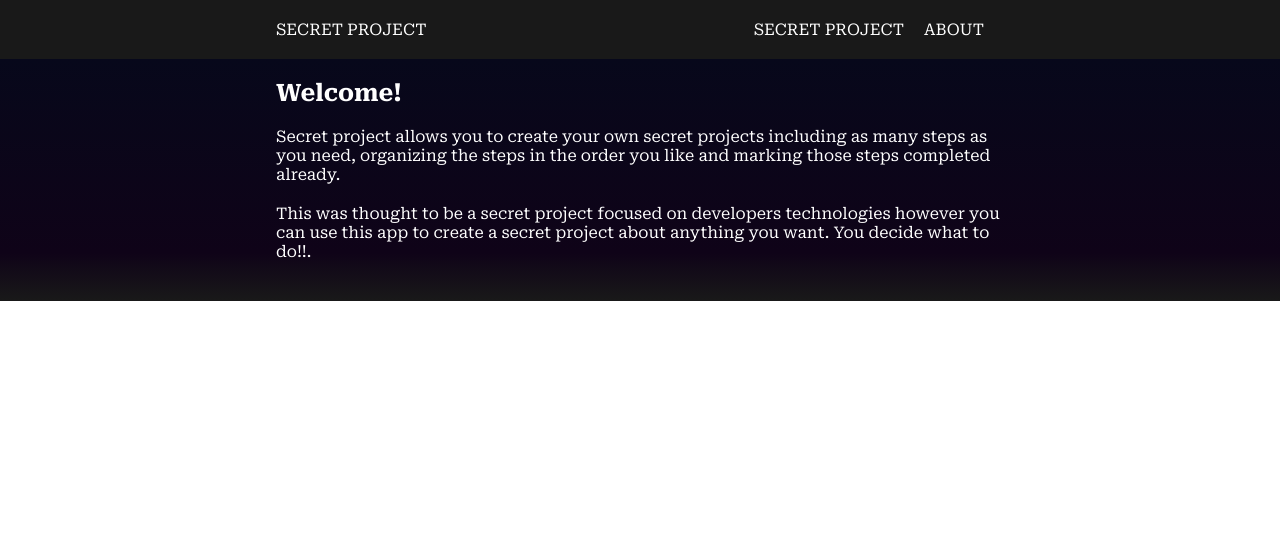
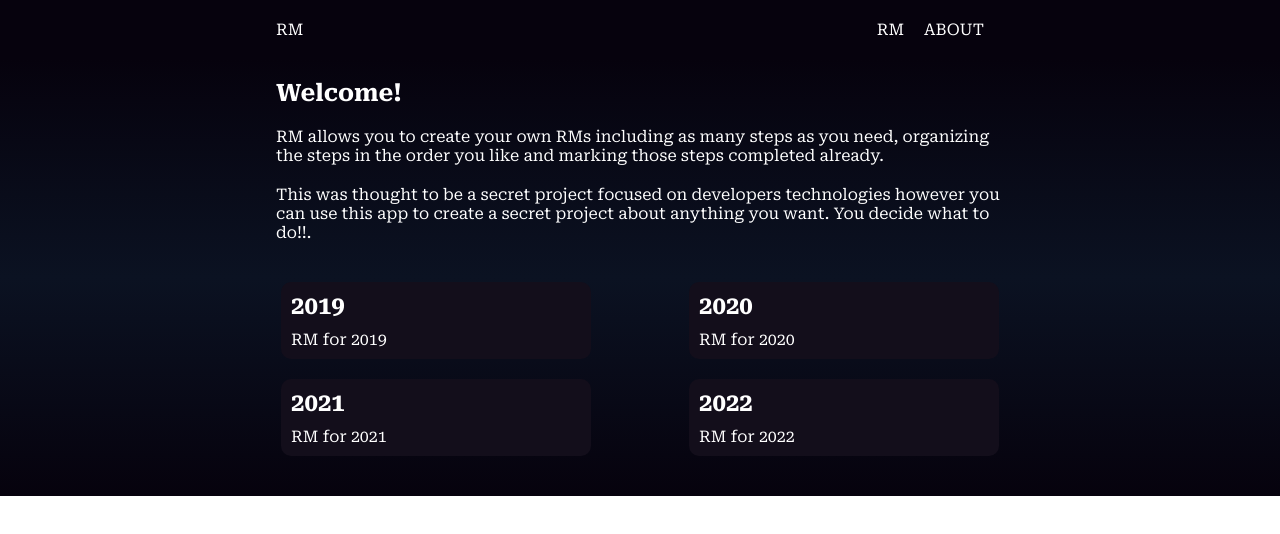
Before and after one commit to borjgd/r-m, a Vue app: page /#/ in a window 1280 px wide. Shown: the top 534 px of the page. Built offline with nearby package versions, Linux system fonts and the light colour scheme.

Commit message:
Modify app design
Modify app color palette. Rename components AppHeader to BaseHeader and SideBarMenu to BaseSideBar. Add new folder called UI. Move components BaseHeader and BaseSideBar to UI folder. Add dummy data to RoadmapList

```diff
--- a/src/App.vue
+++ b/src/App.vue
@@ -1,15 +1,32 @@
 <template>
   <div id="app">
-    <AppHeader />
-    <router-view />
+    <div v-if="!showSideBar">
+      <BaseHeader v-on:toggle-side-bar="toggleShowSideBar" />
+      <router-view />
+    </div>
+    <div v-else>
+      <BaseSideBar v-on:toggle-side-bar="toggleShowSideBar" />
+    </div>
   </div>
 </template>
 <script>
-import AppHeader from "@/components/AppHeader.vue";
+import BaseHeader from "@/components/UI/BaseHeader.vue";
+import BaseSideBar from "@/components/UI/BaseSideBar.vue";
 export default {
   name: "App",
+  data() {
+    return {
+      showSideBar: false,
+    };
+  },
   components: {
-    AppHeader,
+    BaseHeader,
+    BaseSideBar,
+  },
+  methods: {
+    toggleShowSideBar() {
+      this.showSideBar = !this.showSideBar;
+    },
   },
 };
 </script>
--- a/src/components/RoadmapList.vue
+++ b/src/components/RoadmapList.vue
@@ -1,9 +1,65 @@
 <template>
-  <div class="roadmap"></div>
+  <div class="rm">
+    <a class="rm-item" v-for="item in rmResume" v-bind:key="item.id">
+      <h2>{{ item.rmTitle }}</h2>
+      <p>{{ item.rmResume }}</p>
+    </a>
+  </div>
 </template>
 <script>
 export default {
   name: "RoadmapList",
+  data() {
+    return {
+      rmResume: [
+        {
+          id: "1",
+          rmTitle: "2019",
+          rmResume: "RM for 2019",
+        },
+        {
+          id: "2",
+          rmTitle: "2020",
+          rmResume: "RM for 2020",
+        },
+        {
+          id: "3",
+          rmTitle: "2021",
+          rmResume: "RM for 2021",
+        },
+        {
+          id: "4",
+          rmTitle: "2022",
+          rmResume: "RM for 2022",
+        },
+      ],
+    };
+  },
 };
 </script>
-<style scoped></style>
+<style scoped>
+.rm {
+  padding: 10px 5px;
+  display: flex;
+  flex-wrap: wrap;
+  justify-content: space-between;
+}
+
+.rm-item {
+  background-color: #130e1b;
+  border-radius: 10px;
+  min-width: 310px;
+  margin: 10px 0px;
+  padding: 10px 10px;
+  color: white;
+}
+
+.rm-item:hover {
+  cursor: pointer;
+  background-color: #1b1720;
+}
+
+.rm-item > h2 {
+  margin-bottom: 10px;
+}
+</style>
--- a/src/components/AppHeader.vue
+++ b/src/components/UI/BaseHeader.vue
@@ -2,23 +2,19 @@
   <header id="app-header">
     <div class="app-header layout">
       <div class="app-header-logo">
-        <router-link class="app-header-title" to="/">
-          Secret Project
-        </router-link>
+        <router-link class="app-header-title" to="/">RM</router-link>
       </div>
       <div class="nav">
         <nav class="nav-links">
-          <div v-if="windowWidth > 768" class="nav-item">
-            <router-link class="app-header-title" to="/secreproject">
-              Secret Project
-            </router-link>
+          <div v-if="!mobile" class="nav-item">
+            <router-link class="app-header-title" to="/rm">RM</router-link>
           </div>
-          <div v-if="windowWidth > 768" class="nav-item">
+          <div v-if="!mobile" class="nav-item">
             <router-link class="app-header-title" to="/about">
               About
             </router-link>
           </div>
-          <div v-if="windowWidth <= 768" class="nav-item">
+          <div v-if="mobile" @click="toggleSideBar" class="nav-item">
             <font-awesome-icon
               class="toggle-side-menu"
               icon="fa-solid fa-bars fa-4x"
@@ -31,10 +27,11 @@
 </template>
 <script>
 export default {
-  name: "AppHeader",
+  name: "BaseHeader",
   data() {
     return {
       windowWidth: window.innerWidth,
+      showSideBar: false,
     };
   },
   mounted() {
@@ -49,17 +46,20 @@ export default {
     onResize() {
       this.windowWidth = window.innerWidth;
     },
+    toggleSideBar() {
+      this.$emit("toggle-side-bar");
+    },
   },
-  watch: {
-    windowWidth(newHeight) {
-      console.log(newHeight);
+  computed: {
+    mobile: function () {
+      return this.windowWidth > 768 ? false : true;
     },
   },
 };
 </script>
 <style scoped>
 #app-header {
-  background-color: #191919;
+  background-color: #06020d;
 }
 .app-header {
   display: flex;
@@ -88,4 +88,28 @@ export default {
   color: white;
   font-size: 26px;
 }
+.side-bar {
+  display: flex;
+  flex-direction: column;
+  justify-content: center;
+  align-items: center;
+  inset: 0;
+  position: fixed;
+  background-color: #151d3b;
+}
+.side-bar > ul {
+  list-style: none;
+}
+.side-bar > * {
+  margin-top: 25px;
+}
+
+.side-bar > .btn {
+  border-style: none;
+  background-color: #191919;
+  position: fixed;
+  top: 0px;
+  right: 45px;
+  margin-top: 20px;
+}
 </style>
--- a/src/components/SideBarMenu.vue
+++ b/src/components/UI/BaseSideBar.vue
@@ -11,7 +11,7 @@
 </template>
 <script>
 export default {
-  name: "SideBarMenu",
+  name: "BaseSideBar",
 };
 </script>
 <style scoped>
--- a/src/views/Home.vue
+++ b/src/views/Home.vue
@@ -7,9 +7,9 @@
         </div>
         <div>
           <p class="home-message-text">
-            Secret project allows you to create your own secret projects
-            including as many steps as you need, organizing the steps in the
-            order you like and marking those steps completed already.
+            RM allows you to create your own RMs including as many steps as you
+            need, organizing the steps in the order you like and marking those
+            steps completed already.
           </p>
           <p class="home-message-text">
             This was thought to be a secret project focused on developers
@@ -38,13 +38,8 @@ export default {
 </script>
 <style scoped>
 .home {
-  background-color: #191919;
-  background: linear-gradient(
-    to bottom,
-    rgb(7, 8, 27),
-    rgb(15, 3, 24) 80%,
-    #191919
-  );
+  background-color: #06020d;
+  background: linear-gradient(to bottom, #06020d, #0b1222 50%, #06020d);
   padding: 20px 0px;
 }
 .home-message {
```
